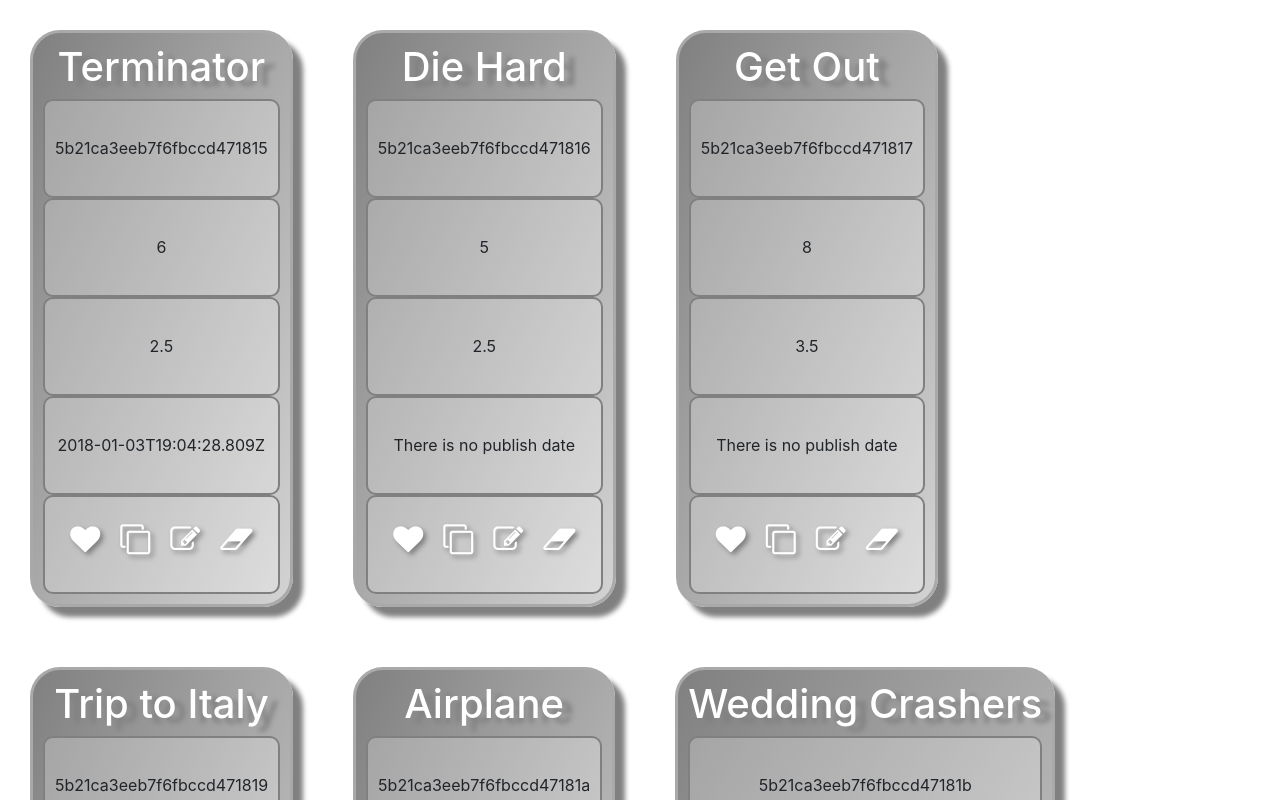
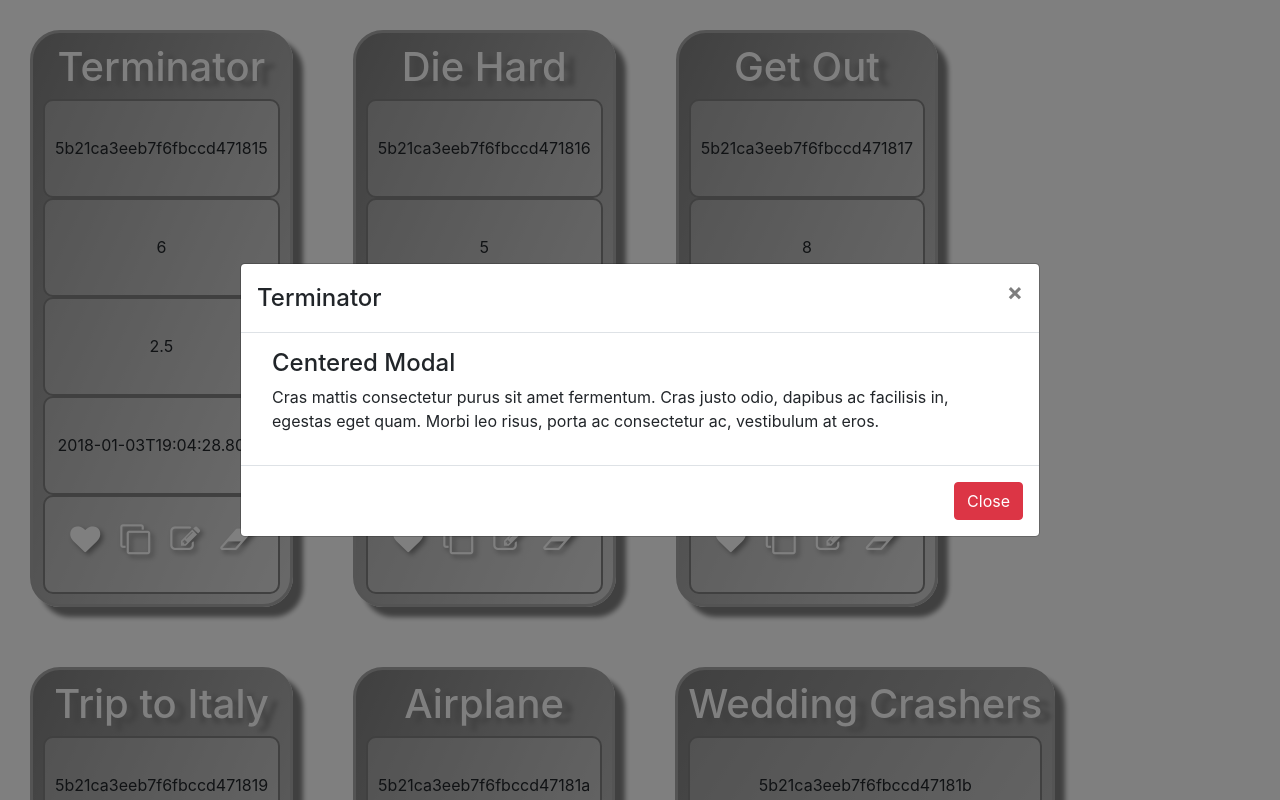
Before and after one commit to Crepkey/movcat, a React (Create React App) app: page / in a window 1280 px wide. Both pictures are taken after a click on the icon 185 px from the left and 539 px from the top of the page. Shown: the top 800 px of the page. Built offline with nearby package versions, Linux system fonts and the light colour scheme.

Commit message:
Initial version of Edit Form

```diff
--- a/package.json
+++ b/package.json
@@ -6,6 +6,7 @@
     "bootstrap": "^4.3.1",
     "font-awesome": "^4.7.0",
     "react": "^16.10.2",
+    "react-bootstrap": "^1.0.0-beta.14",
     "react-dom": "^16.10.2",
     "react-scripts": "3.2.0",
     "styled-components": "^4.4.0"
--- a/src/components/editModal.jsx
+++ b/src/components/editModal.jsx
@@ -1,7 +1,40 @@
 import React, { Component } from "react";
+import { Modal, Button, Row, Col, Form } from "react-bootstrap";
 
 export default class EditModal extends Component {
+  constructor(props) {
+    super(props);
+  }
+
   render() {
-    return "Something";
+    return (
+      <Modal
+        {...this.props}
+        size="lg"
+        aria-labelledby="contained-modal-title-vcenter"
+        centered
+      >
+        <Modal.Header closeButton>
+          <Modal.Title id="contained-modal-title-vcenter">
+            {this.props.movie.title}
+          </Modal.Title>
+        </Modal.Header>
+        <Modal.Body>
+          <div className="container">
+            <h4>Centered Modal</h4>
+            <p>
+              Cras mattis consectetur purus sit amet fermentum. Cras justo odio,
+              dapibus ac facilisis in, egestas eget quam. Morbi leo risus, porta
+              ac consectetur ac, vestibulum at eros.
+            </p>
+          </div>
+        </Modal.Body>
+        <Modal.Footer>
+          <Button variant="danger" onClick={this.props.onHide}>
+            Close
+          </Button>
+        </Modal.Footer>
+      </Modal>
+    );
   }
 }
--- a/src/components/movieBox.jsx
+++ b/src/components/movieBox.jsx
@@ -30,6 +30,7 @@
         <MovieOperations
           onClone={this.props.onClone}
           onDelete={this.props.onDelete}
+          onEdit={this.props.onEdit}
           movie={this.props.movie}
         />
       </MovieBoxContainer>
--- a/src/components/movieOperations.jsx
+++ b/src/components/movieOperations.jsx
@@ -1,5 +1,6 @@
 import React, { Component } from "react";
 import styled from "styled-components";
+import EditModal from "./editModal";
 
 const IconContainer = styled.div`
   padding: 10px;
@@ -24,6 +25,15 @@
 `;
 
 export default class MovieOperations extends Component {
+  constructor(props) {
+    super(props);
+    this.state = { isEditModalShow: false };
+  }
+
+  closeEditModal = () => this.setState({ isEditModalShow: false });
+
+  openEditModal = () => this.setState({ isEditModalShow: true });
+
   render() {
     return (
       <div>
@@ -34,13 +44,22 @@
             aria-hidden="true"
             onClick={() => this.props.onClone(this.props.movie)}
           ></Icon>
-          <Icon className="fa fa-pencil-square-o" aria-hidden="true"></Icon>
+          <Icon
+            className="fa fa-pencil-square-o"
+            aria-hidden="true"
+            onClick={this.openEditModal}
+          ></Icon>
           <Icon
             className="fa fa-eraser"
             aria-hidden="true"
             onClick={() => this.props.onDelete(this.props.movie)}
           ></Icon>
         </IconContainer>
+        <EditModal
+          show={this.state.isEditModalShow}
+          onHide={this.closeEditModal}
+          movie={this.props.movie}
+        />
       </div>
     );
   }
--- a/src/pages/home.jsx
+++ b/src/pages/home.jsx
@@ -32,6 +32,10 @@
     this.setState({ movies });
   };
 
+  handleEdit = movie => {
+    console.log(movie);
+  };
+
   render() {
     return (
       <FlexContainer>
@@ -41,6 +45,7 @@
             movie={movie}
             onDelete={this.handleDelete}
             onClone={this.handleClone}
+            onEdit={this.handleEdit}
           />
         ))}
       </FlexContainer>
```
Also changed, not shown: 1 other file (tests, documents, lock files or other folders).
